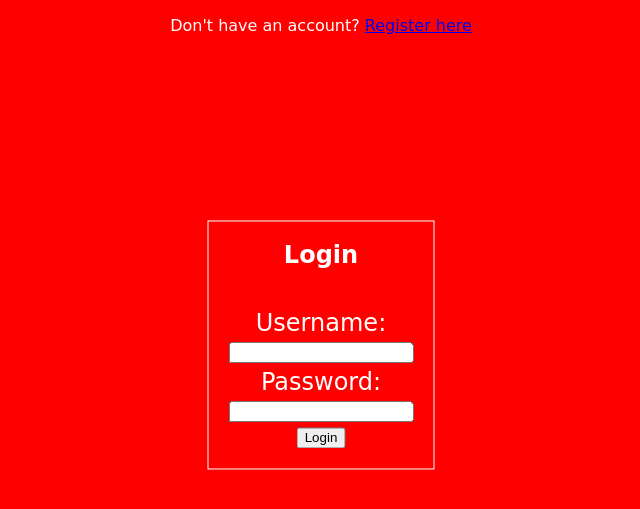
After one commit to aleena-joseph-86/Music_Recommendation_System, a Flask app: page /login in a window 1280 px wide. The commit adds this page. Shown: the top 509 px of the page, without its empty margins (319-959 px from the left). Run offline with Flask 2, Linux system fonts and the light colour scheme.

Commit message:
Login , Register and logout pages implemented

```diff
--- a/app.py
+++ b/app.py
@@ -1,15 +1,62 @@
-from flask import Flask, render_template, Response
+from flask import Flask, render_template, Response, request, redirect, session, url_for
 from camera import VideoCamera  # Import your VideoCamera class
 import pandas as pd
 import json
 
 app = Flask(__name__)
+app.secret_key = '123abcd567efg890h'
 video_camera = VideoCamera()
 
+users = {
+    "aleena" : "12345"
+}
+
+# Home page - requires login
 @app.route('/')
 def index():
-    # Render the index page
-    return render_template('index.html')
+    if 'username' in session:
+        return render_template('index.html', username=session['username'])
+    else:
+        return redirect(url_for('login'))  # Redirect to login if not logged in
+
+# Login page
+@app.route('/login', methods=['GET', 'POST'])
+def login():
+    if request.method == 'POST':
+        username = request.form['username']
+        password = request.form['password']
+
+        # Check if the user is in the dictionary
+        if username in users and users[username] == password:
+            session['username'] = username
+            return redirect(url_for('index'))
+        else:
+            message = "Invalid credentials or new user. Please register."
+            return render_template('login.html', message=message)
+
+    return render_template('login.html')
+
+# Registration page
+@app.route('/register', methods=['GET', 'POST'])
+def register():
+    if request.method == 'POST':
+        username = request.form['username']
+        password = request.form['password']
+
+        # Store new user credentials in the dictionary
+        users[username] = password
+        session['username'] = username
+
+        print("Current stored users: ", users)
+        return redirect(url_for('index'))
+
+    return render_template('register.html')
+
+# Route for logging out
+@app.route('/logout')
+def logout():
+    session.pop('username', None)
+    return redirect(url_for('login'))
 
 def generate_frames():
     while True:
--- a/static/css/style.css
+++ b/static/css/style.css
@@ -3,6 +3,20 @@ body {
   text-align: center;
   color: white;
   font-family: cursive;
+}
+
+.logout {
+  position: absolute;
+  top: 5px;
+  right: 2px;
+  text-decoration: none;
+  color: white;
+  border-radius: 50px;
+  border: 1px double white;
+}
+
+.logout span {
+  padding: 5px;
 }
 
 .container {
@@ -24,6 +38,27 @@ body {
   z-index: 999;
 }
 
-.face-detection, .muisc-table {
+.face-detection,
+.muisc-table {
   padding: 10px;
 }
+
+.register,
+.login {
+  border: 1px solid white;
+  position: absolute;
+  top: 40%;
+  left: 50%;
+  transform: translate(-50%, -40%);
+}
+
+.register form,
+.login form {
+  padding: 20px;
+  align-items: center;
+  justify-content: center;
+  display: flex;
+  flex-direction: column;
+  gap: 5px;
+  font-size: 24px;
+}
--- a/templates/index.html
+++ b/templates/index.html
@@ -67,6 +67,9 @@
   </head>
   <body>
     <h1 class="header">Emotion Music Recommendation System</h1>
+    <a href="{{ url_for('logout') }}" class="logout btn btn-danger">
+      <span> Logout </span></a
+    >
     <div class="container">
       <div class="face-detection">
         <p>All eyes on You</p>
--- /dev/null
+++ b/templates/login.html
@@ -0,0 +1,39 @@
+<!DOCTYPE html>
+<html lang="en">
+  <head>
+    <meta charset="UTF-8" />
+    <meta name="viewport" content="width=device-width, initial-scale=1.0" />
+    <title>Login</title>
+    <link rel="stylesheet" href="../static/css/style.css" />
+    <script>
+      // Function to handle the invalid login scenario
+      function handleInvalidLogin(message) {
+        alert(message);
+        window.location.href = "/register"; // Redirect to register page after alert
+      }
+    </script>
+  </head>
+  <body>
+    <div class="login">
+      <h2>Login</h2>
+      <form method="POST">
+        <label for="username">Username:</label>
+        <input type="text" name="username" required />
+        <label for="password">Password:</label>
+        <input type="password" name="password" required />
+        <button type="submit">Login</button>
+      </form>
+    </div>
+    {% if message %}
+    <script>
+      // Call the JavaScript function to show alert and redirect to register page
+      handleInvalidLogin("{{ message }}");
+    </script>
+    {% endif %}
+
+    <p>
+      Don't have an account?
+      <a href="{{ url_for('register') }}">Register here</a>
+    </p>
+  </body>
+</html>
```
Also changed, not shown: templates/register.html (added, +21 -0 lines). Lines whose indentation alone changed are shown as unchanged.
